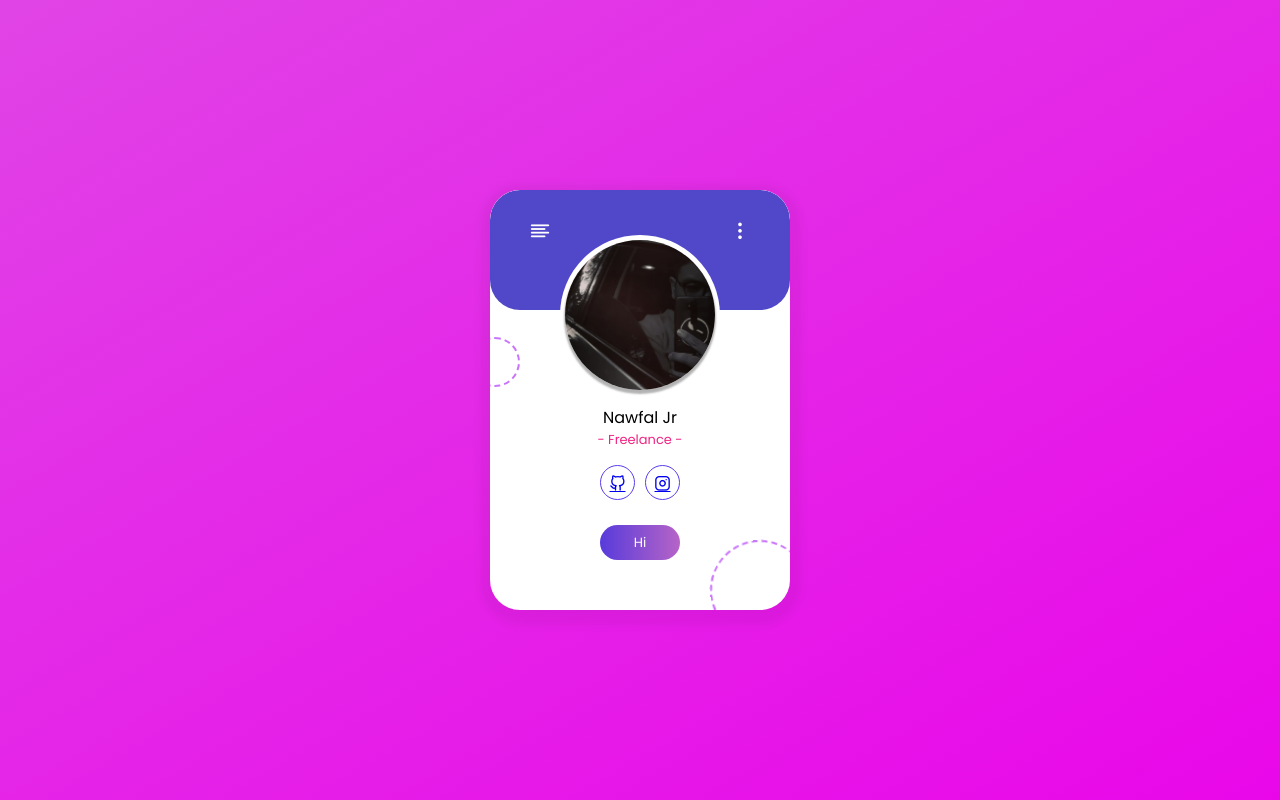
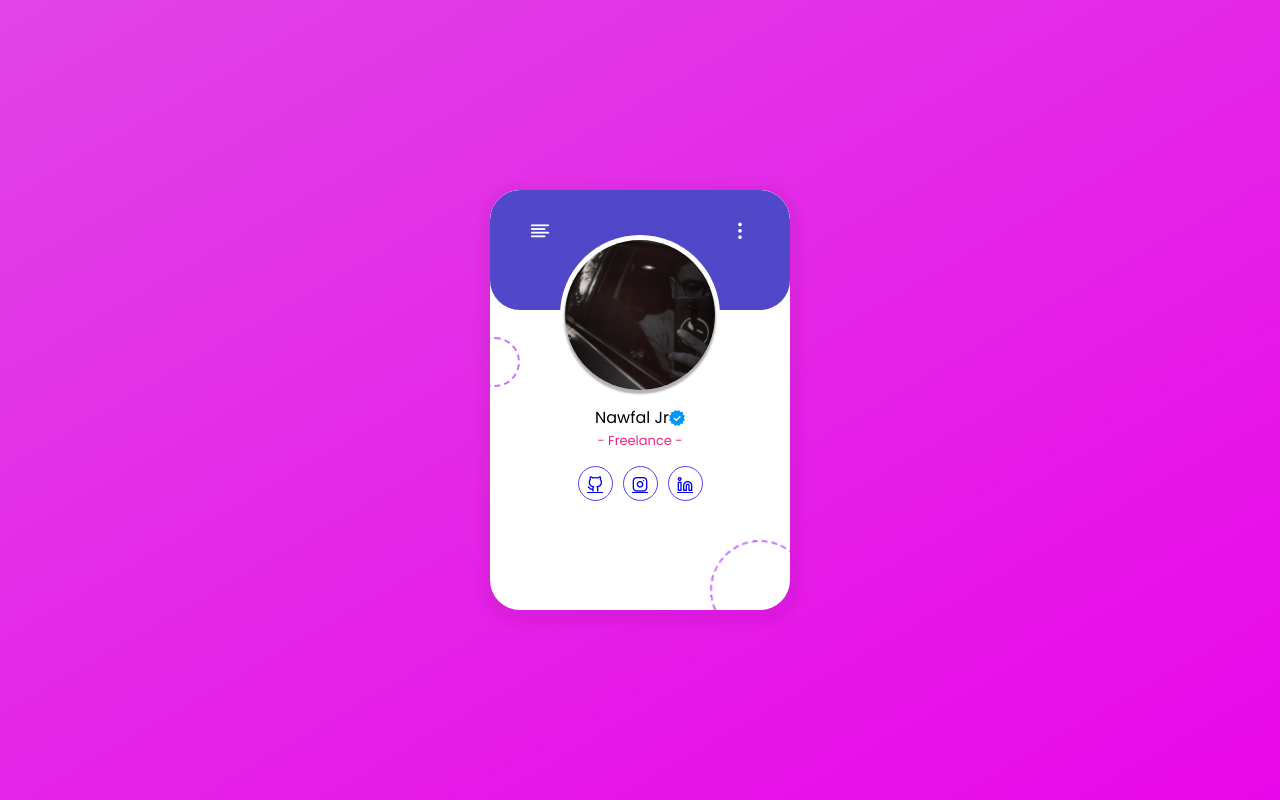
Before and after one commit to xFalzz/Personal-Card-Nopal, a plain HTML site: page index.html in a window 1280 px wide. Drawn offline with Linux system fonts and the light colour scheme.

Commit message:
Update index.html

```diff
--- a/index.html
+++ b/index.html
@@ -22,9 +22,8 @@
                         </button>
                         <div class="dropdown-content menu">
                           <div class="menu-list">
-                            <a href="-">Portfolio</a>
-                            <a href="-">Activities</a>
-                            <a href="https://saweria.co/Nawfaljr">Saweria</a>
+                            <a href="#">Portfolio</a>
+                            <a href="#">Activities</a>
                           </div>
                         </div>
                       </div>
@@ -60,33 +59,32 @@
 
             <div class="main-box">
                 <div class="user-info">
-                    <span class="name">Nawfal Jr</span>
+                    <span class="name">Nawfal Jr <svg xmlns="http://www.w3.org/2000/svg" width="16" height="26" fill="#0095F6" stroke="currentColor" stroke-width="0" viewBox="0 0 40 40"><path fill-rule="evenodd" d="M19.998 3.094 14.638 0l-2.972 5.15H5.432v6.354L0 14.64 3.094 20 0 25.359l5.432 3.137v5.905h5.975L14.638 40l5.36-3.094L25.358 40l3.232-5.6h6.162v-6.01L40 25.359 36.905 20 40 14.641l-5.248-3.03v-6.46h-6.419L25.358 0l-5.36 3.094Zm7.415 11.225 2.254 2.287-11.43 11.5-6.835-6.93 2.244-2.258 4.587 4.581 9.18-9.18Z" opacity="1"></path></svg></span>
                     <span class="job">- Freelance -</span>
                 </div>
+
                 <!-------------------------- End of user information ---------------------------------->
 
                 <div class="social-icons">
-                    </a>
                   <a href="https://github.com/xFalzz" target="_blank" class="social-icon-link">
                     <div class="social-icon-box">
                       <span><i class="fe fe-github"></i></span>
                       <p class="social-icon-name">Github</p>
                     </div>
                   </a>
-                    <a href="https://www.instagram.com/nawfaljr__/" target="_blank" class="social-icon-link">
+                  <a href="https://www.instagram.com/nawfaljr__" target="_blank" class="social-icon-link">
                     <div class="social-icon-box">
                       <span><i class="fe fe-instagram"></i></span>
                       <p class="social-icon-name">Instagram</p>
                     </div>
                   </a>
+                  <a href="https://www.linkedin.com/in/nawfal-irfan" target="_blank" class="social-icon-link">
+                    <div class="social-icon-box">
+                      <span><i class="fe fe-linkedin"></i></span>
+                      <p class="social-icon-name">LinkedIn</p>
                     </div>
-
-                <!---------------------------- End of Social icons ------------------------------>
-                <div class="btn-box">
-                    <button class="btn">Hi</button>
+                  </a>
                   </div>
-
-                <!---------------------------- End of button box ------------------------------>
             </div>
             <!---------------------------- Animated circles ------------------------------>
 
```
Lines whose indentation alone changed are shown as unchanged.
